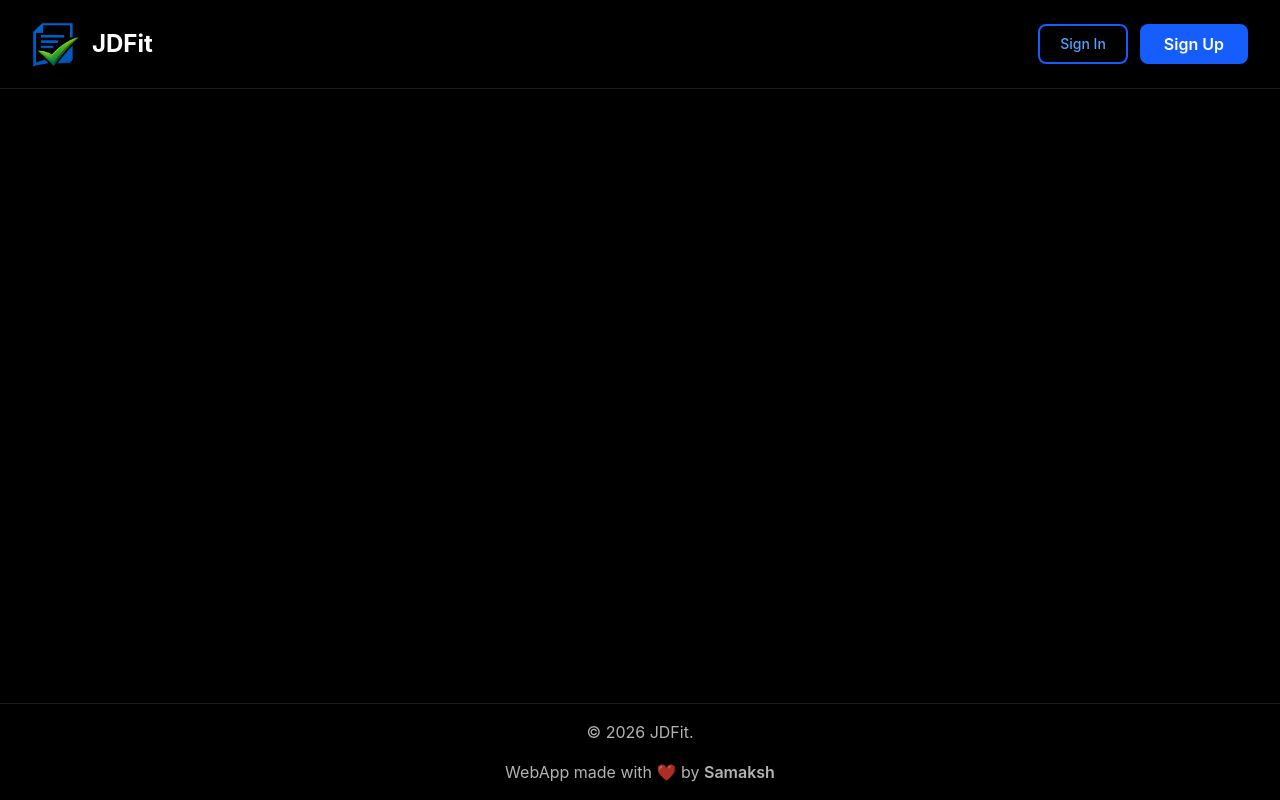
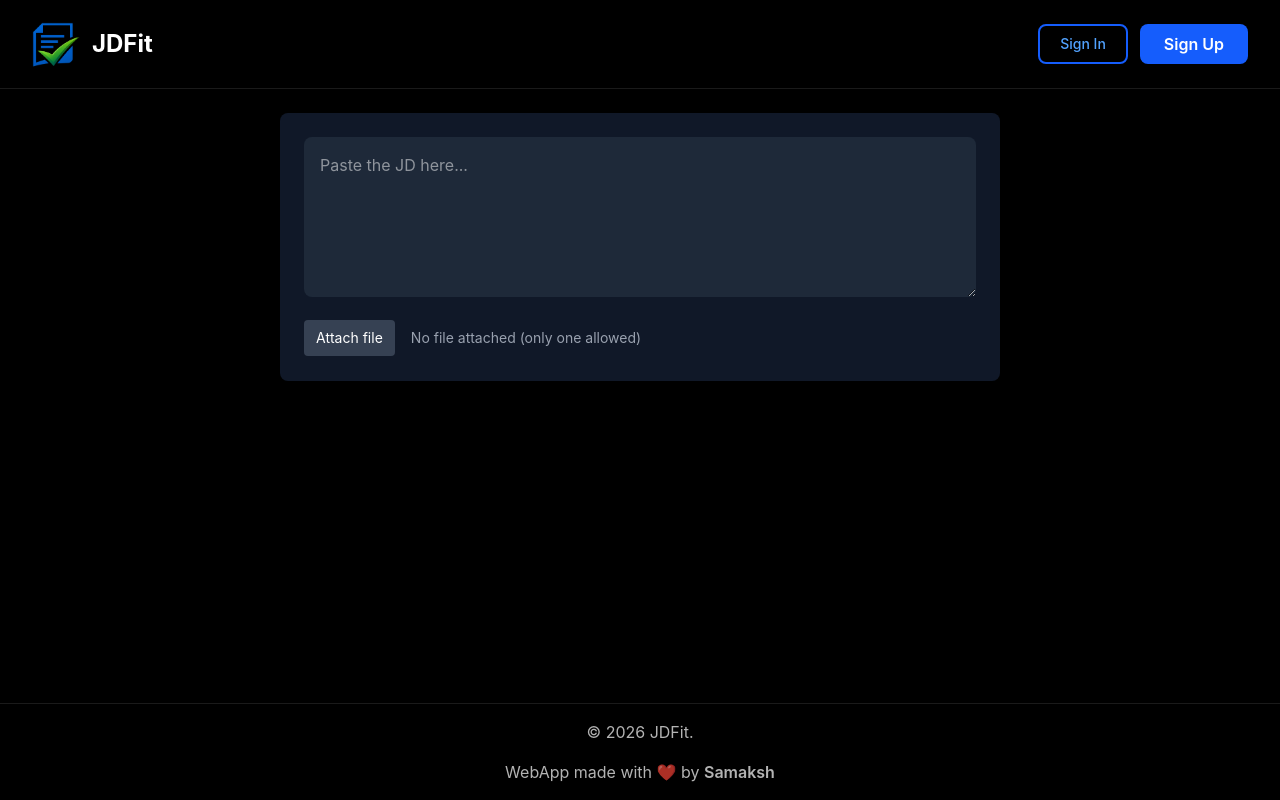
Before and after one commit to SAmaksh5097/JDFit, a React (Vite) app in the folder frontend/: page /create in a window 1280 px wide. Built offline with nearby package versions, Linux system fonts and the light colour scheme; no server answers.

Commit message:
Create page added

```diff
--- a/frontend/src/App.jsx
+++ b/frontend/src/App.jsx
@@ -3,6 +3,7 @@ import Header from "./components/Header"
 import Dashboard from "./pages/Dashboard"
 import Homepage from "./pages/Homepage"
 import ProfilePage from "./pages/ProfilePage"
+import Create from "./pages/Create"
 import {Routes, Route} from "react-router-dom"
 const App = () => {
   return (
@@ -13,6 +14,7 @@ const App = () => {
           <Route path="/" element={<Homepage/>} />
           <Route path="/profile" element={<ProfilePage/>} />
           <Route path="/dashboard" element={<Dashboard/>}/>
+          <Route path="/create" element={<Create/>}/>
         </Routes>
       </main>
       <Footer/>
--- /dev/null
+++ b/frontend/src/pages/Create.jsx
@@ -0,0 +1,110 @@
+import { ArrowUpIcon } from "lucide-react";
+import { useState } from "react";
+
+const Create = () => {
+  const [jdText, setJdText] = useState("");
+  const [file, setFile] = useState(null);
+  const [error, setError] = useState("");
+
+  const handleFileChange = (e) => {
+    setError("");
+    const files = e.target.files;
+    if (!files || files.length === 0) return;
+    if (files.length > 1) {
+      setError("Only one file is allowed.");
+      return;
+    }
+    const f = files[0];
+    const allowedTypes = [
+      "application/pdf",
+      "application/msword",
+      "application/vnd.openxmlformats-officedocument.wordprocessingml.document",
+    ];
+    if (!allowedTypes.includes(f.type) && !/\.(pdf|doc|docx)$/i.test(f.name)) {
+      setError("Unsupported file type. Use PDF or Word documents.");
+      return;
+    }
+    setFile(f);
+  };
+
+  const removeFile = () => {
+    setFile(null);
+    setError("");
+    // also reset the input value if needed (uncontrolled input)
+    const input = document.getElementById("jd-file-input");
+    if (input) input.value = "";
+  };
+
+  const handleSubmit = (e) => {
+    e.preventDefault();
+    if (!jdText && !file) {
+      setError("Please paste a JD or attach a file before sending.");
+      return;
+    }
+    // For now we just log the payload. Replace with real submit logic later.
+    console.log("Submitting JD:", { jdText, file });
+    setError("");
+  };
+
+  return (
+    <section className="max-w-3xl mx-auto p-6">
+      <div className="bg-gray-900 p-6 rounded-lg shadow-md">
+        <form onSubmit={handleSubmit} className="space-y-4">
+          <textarea
+            placeholder="Paste the JD here..."
+            className="w-full min-h-[10rem] bg-gray-800 text-white p-4 rounded-lg resize-y"
+            value={jdText}
+            onChange={(e) => setJdText(e.target.value)}
+          />
+
+          <div className="flex items-center gap-4">
+            <label className="inline-flex items-center px-3 py-2 bg-gray-700 text-sm text-white rounded cursor-pointer">
+              Attach file
+              <input
+                id="jd-file-input"
+                type="file"
+                accept=".pdf, .doc, .docx, application/pdf, application/msword, application/vnd.openxmlformats-officedocument.wordprocessingml.document"
+                onChange={handleFileChange}
+                className="hidden"
+              />
+            </label>
+
+            {file ? (
+              <div className="flex items-center gap-3 text-sm text-gray-200">
+                <div className="bg-gray-700 px-3 py-1 rounded">{file.name}</div>
+                <button type="button" onClick={removeFile} className="text-xs text-red-400 hover:underline">
+                  Remove
+                </button>
+              </div>
+            ) : (
+              <div className="text-sm text-gray-400">No file attached (only one allowed)</div>
+            )}
+
+            <div className="ml-auto">
+              <button
+                type="submit"
+                aria-disabled={!(jdText || file)}
+                className="p-1 rounded-full focus:outline-none"
+                title="Send"
+                disabled={!(jdText || file)}
+              >
+                <ArrowUpIcon
+                  className={
+                    `h-7 w-7 rounded-full border transition-all duration-300 ease-out ` +
+                    (jdText || file
+                      ? `opacity-100 translate-y-0 scale-100`
+                      : `opacity-0 -translate-y-2 scale-75 pointer-events-none`)
+                  }
+                />
+              </button>
+            </div>
+          </div>
+
+          {error && <p className="text-sm text-red-400">{error}</p>}
+        </form>
+      </div>
+    </section>
+  );
+};
+
+export default Create;
--- a/frontend/src/pages/Dashboard.jsx
+++ b/frontend/src/pages/Dashboard.jsx
@@ -1,12 +1,12 @@
-import { User2, UserPenIcon } from "lucide-react"
+import { UserPenIcon } from "lucide-react"
 import ResumeCard from "../components/ResumeCard"
 import { Link } from "react-router-dom"
 const Dashboard = () => {
     const resumes = [
         {
             id: 1,
-            name: "John Doe's Resume",
-            company: "Tech Corp",
+            name: "Samaksh Resume",
+            company: "Google",
             lastEdited: "2026-06-01",
             match: 85,
             status: "Ready to apply",
@@ -63,9 +63,11 @@ const Dashboard = () => {
                             <Link to="/profile" title="Edit Profile">
                                 <UserPenIcon className="h-7 w-7 "/>
                             </Link>
-                            <button className="rounded-full bg-blue-500 px-5 py-3 text-sm font-semibold text-white shadow-lg shadow-blue-500/30 hover:bg-blue-400">
-                                New Resume
-                            </button>
+                            <Link to="/create">
+                                <button className="rounded-full bg-blue-500 px-5 py-3 text-sm font-semibold text-white shadow-lg shadow-blue-500/30 hover:bg-blue-400">
+                                    New Resume
+                                </button>
+                            </Link>
                         </div>
                     </div>
                 </div>
```
